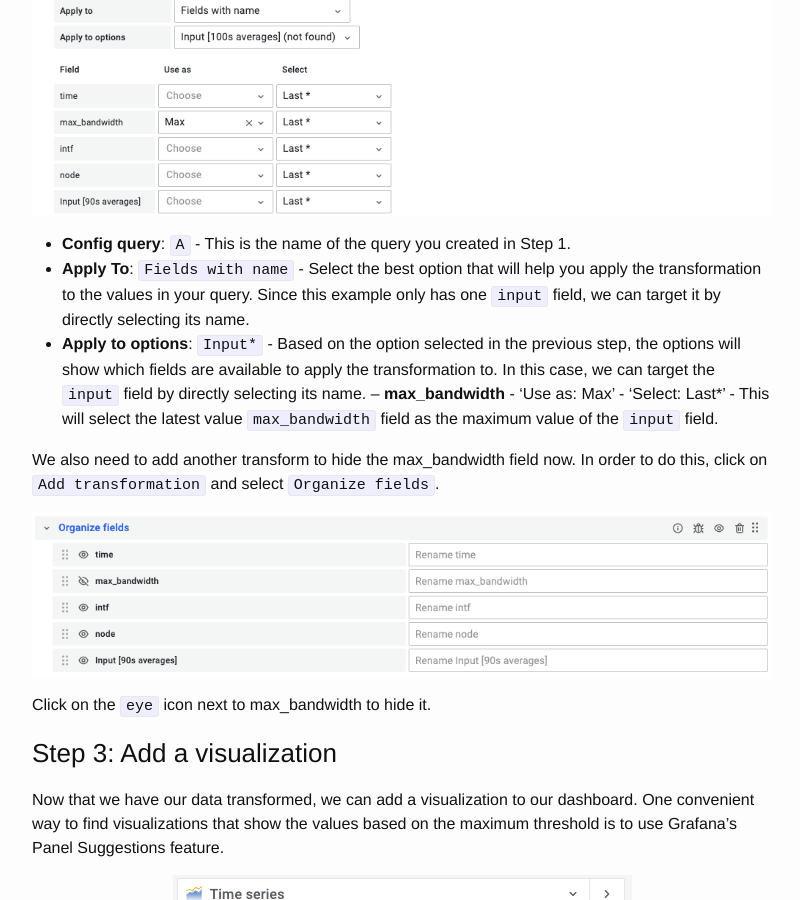
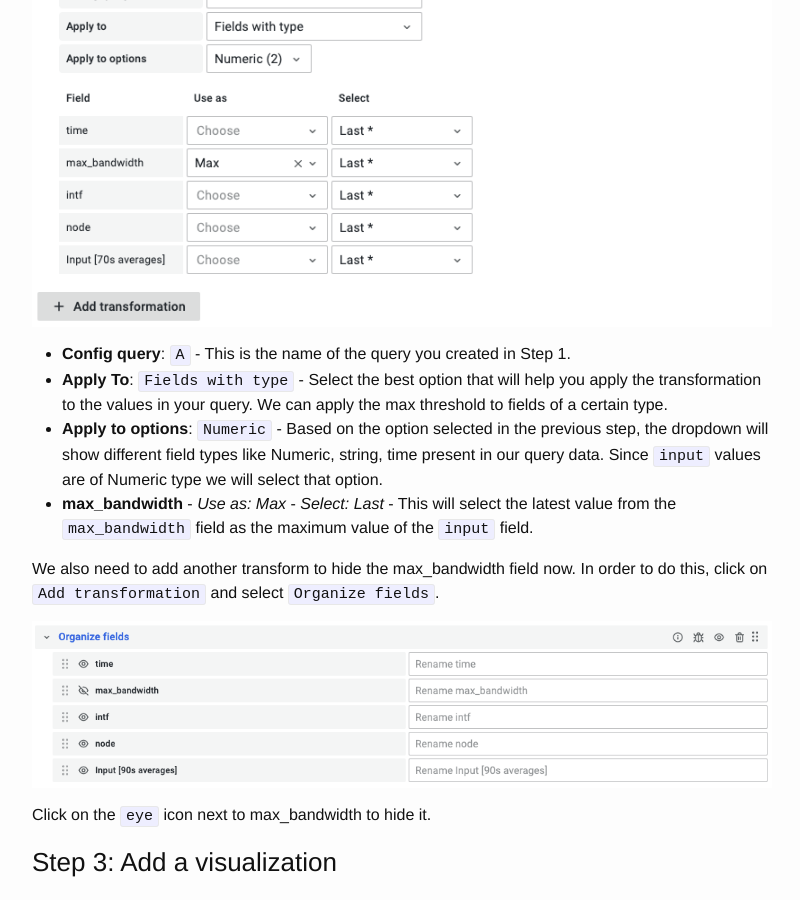
Before and after one commit to GlobalNOC/tsds-grafana, a Jekyll site: the page built from examples.md, in a window 1280 px wide and 900 px high, scrolled down 1385 px. Shown: the whole window, without its empty margins (238-1038 px from the left). Built offline with Jekyll 4.4.1, drawn with Linux system fonts in a browser that asks for light colours.

Commit message:
Updated Info and Screenshots

```diff
--- a/examples.md
+++ b/examples.md
@@ -32,9 +32,9 @@ Select the following fields:
 <p align="center"><img src="{{ "/assets/img/config-query-results.png" | relative_url }}"/></p>
 
 - **Config query**: `A` - This is the name of the query you created in Step 1.
-- **Apply To**: `Fields with name` - Select the best option that will help you apply the transformation to the values in your query. Since this example only has one `input` field, we can target it by directly selecting its name.
-- **Apply to options**: `Input*` - Based on the option selected in the previous step, the options will show which fields are available to apply the transformation to. In this case, we can target the `input` field by directly selecting its name.
--- **max_bandwidth** - 'Use as: Max' - 'Select: Last*' - This will select the latest value `max_bandwidth` field as the maximum value of the `input` field.
+- **Apply To**: `Fields with type` - Select the best option that will help you apply the transformation to the values in your query. We can apply the max threshold to fields of a certain type.
+- **Apply to options**: `Numeric` - Based on the option selected in the previous step, the dropdown will show different field types like Numeric, string, time present in our query data. Since `input` values are of Numeric type we will select that option.
+- **max_bandwidth** - *Use as: Max* - *Select: Last* - This will select the latest value from the `max_bandwidth` field as the maximum value of the `input` field.
 
 We also need to add another transform to hide the max_bandwidth field now. In order to do this, click on `Add transformation` and select `Organize fields`.
 
```
Also changed, not shown: assets/img/config-query-results.png.
